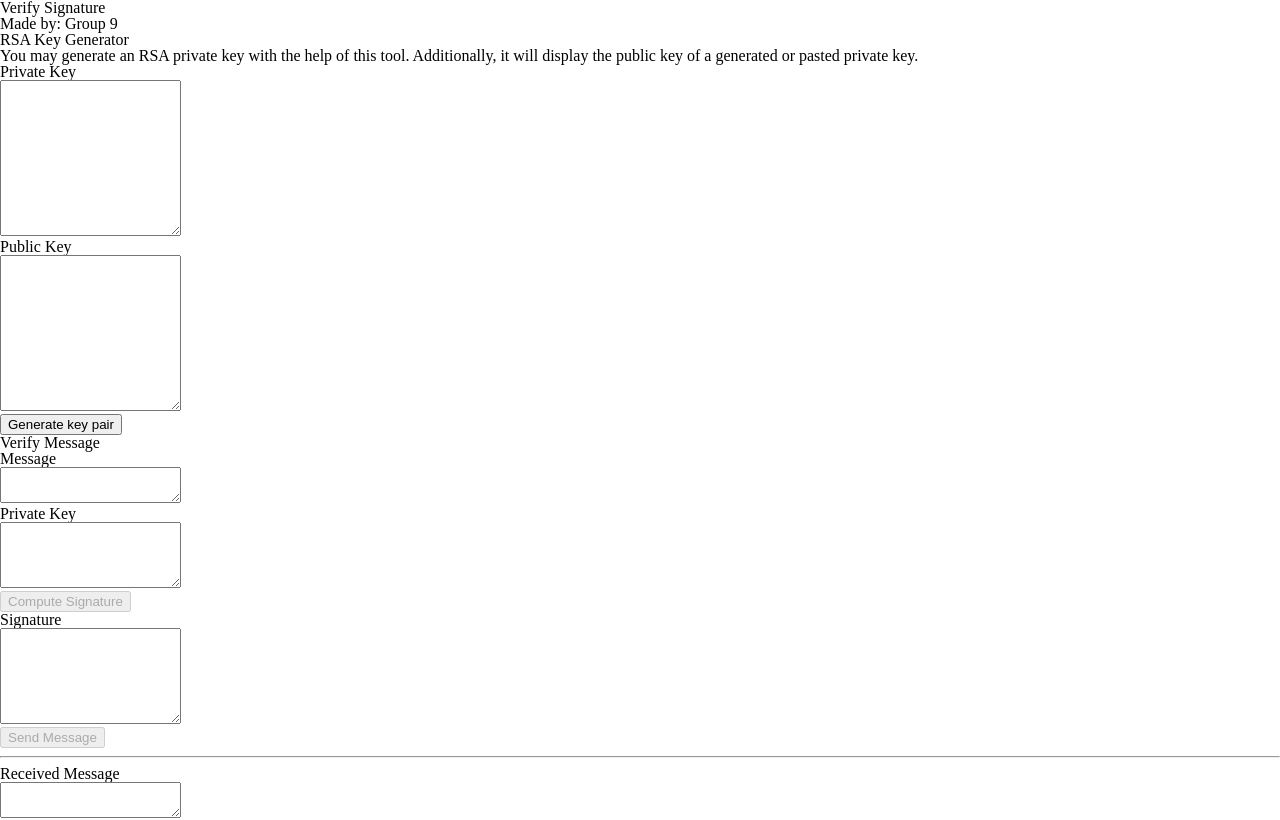
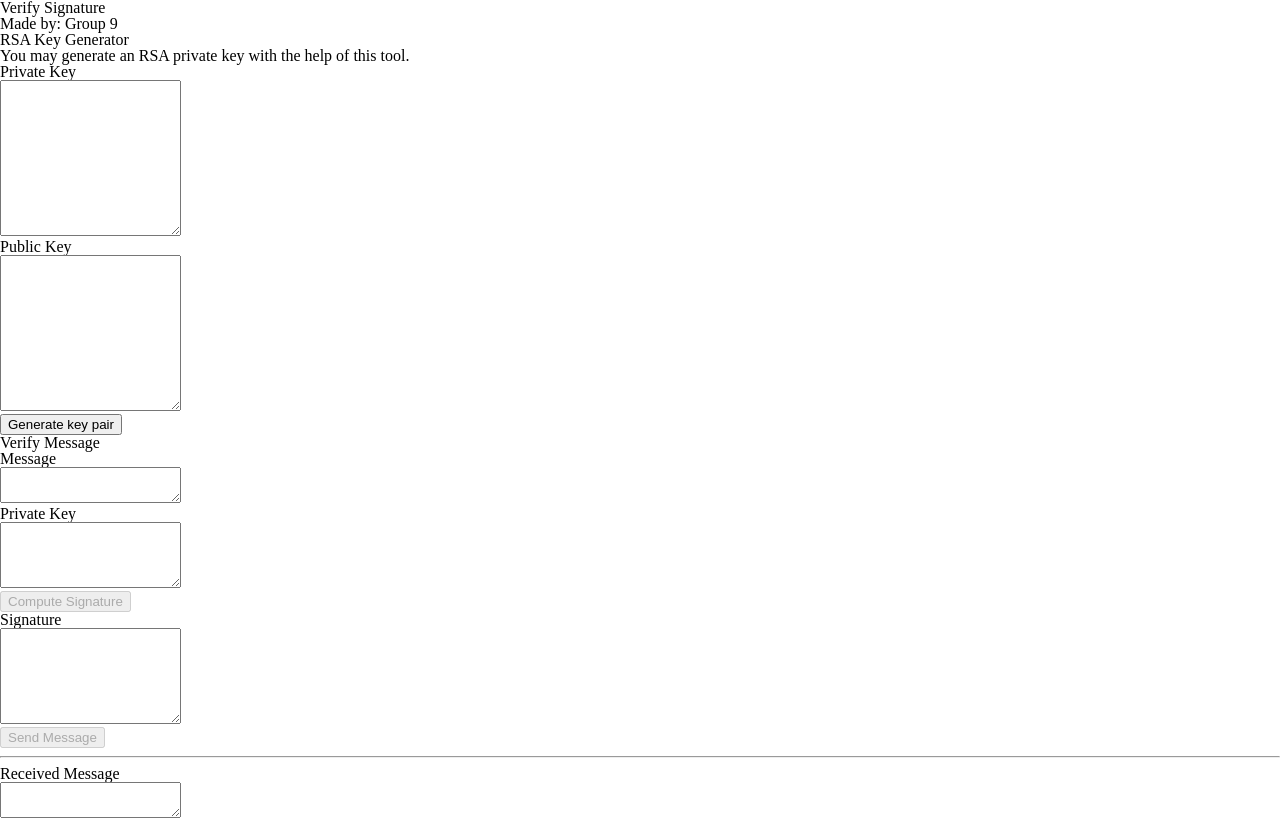
Before and after one commit to Kith933UTH/digital-signature-frontend, a React (Create React App) app: page / in a window 1280 px wide. Shown: the top 820 px of the page. Built offline with nearby package versions, Linux system fonts and the light colour scheme.

Commit message:
Fix content of generate key

```diff
--- a/src/components/GenerateKey.js
+++ b/src/components/GenerateKey.js
@@ -33,8 +33,6 @@ const GenerateKey = () => {
 			</Typography>
 			<Typography variant="paragraph" className="text-base font-normal">
 				You may generate an RSA private key with the help of this tool.
-				Additionally, it will display the public key of a generated or
-				pasted private key.
 			</Typography>
 			<div className="w-full mt-4 grid grid-cols-1 desktop:grid-cols-2 border-[2px] border-solid border-blue-gray-600 rounded-lg overflow-hidden">
 				<PrivateKeyArea
```
